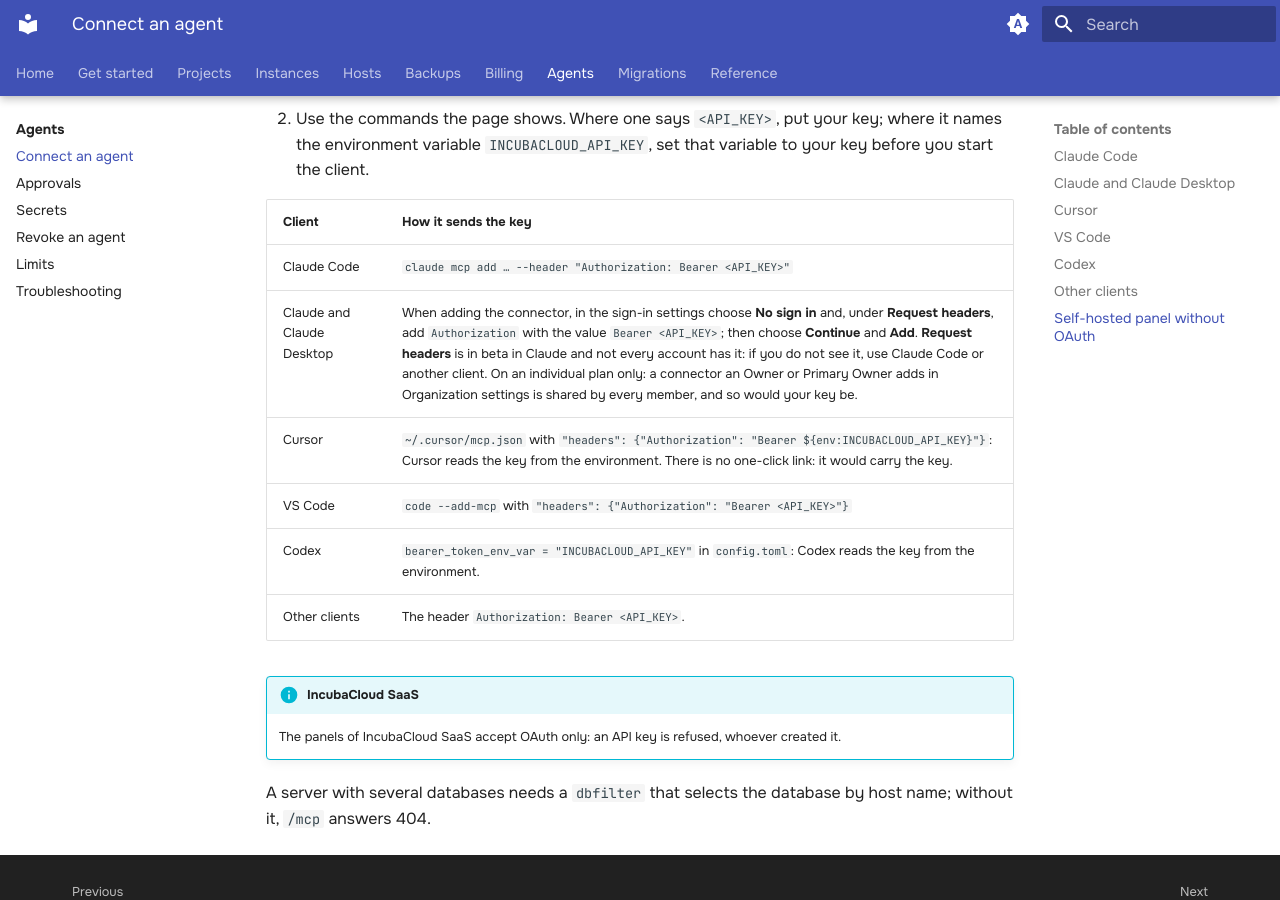
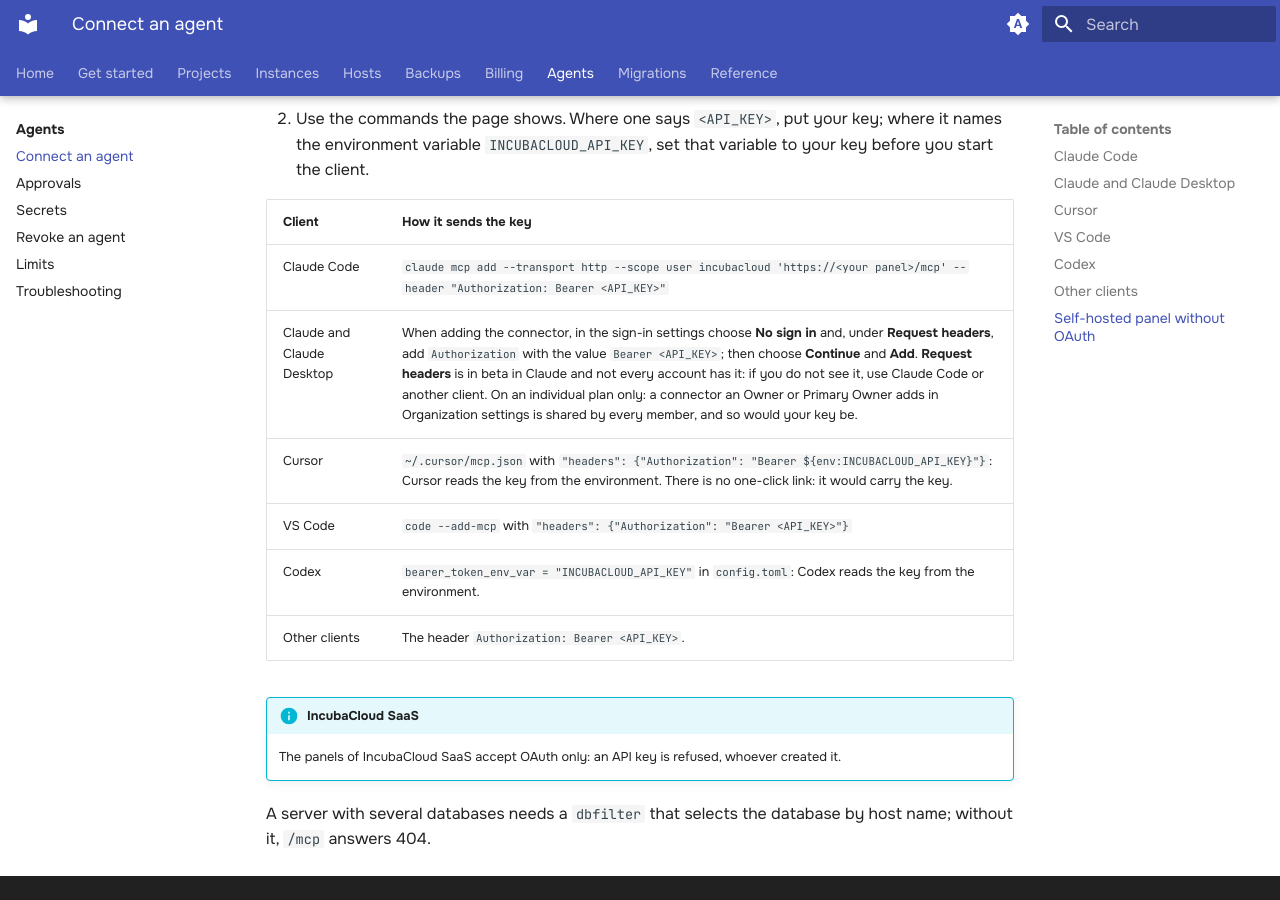
Before and after one commit to incubacloud/incubacloud, an MkDocs documentation site: the page built from docs/user/docs/agents/connect.md, in a window 1280 px wide and 900 px high, scrolled down 2281 px. Built offline with MkDocs 1.6.1 and Material for MkDocs 9.7.7, drawn with Linux system fonts in a browser that asks for light colours; plug-ins that fetch from the network failed and are left out.

Commit message:
[FIX] incubacloud_mcp: Claude Code adds the panel in the user's scope, so it is there in every folder, not only in the one it was added from

````diff
--- a/docs/user/docs/agents/connect.md
+++ b/docs/user/docs/agents/connect.md
@@ -23,7 +23,7 @@
 Run, with your panel's address:
 
 ```bash
-claude mcp add --transport http incubacloud 'https://<your panel>/mcp'
+claude mcp add --transport http --scope user incubacloud 'https://<your panel>/mcp'
 ```
 
 Then run `/mcp` in Claude Code and choose *incubacloud* to sign in.
@@ -107,7 +107,7 @@
 
 | Client | How it sends the key |
 |---|---|
-| Claude Code | `claude mcp add … --header "Authorization: Bearer <API_KEY>"` |
+| Claude Code | `claude mcp add --transport http --scope user incubacloud 'https://<your panel>/mcp' --header "Authorization: Bearer <API_KEY>"` |
 | Claude and Claude Desktop | When adding the connector, in the sign-in settings choose **No sign in** and, under **Request headers**, add `Authorization` with the value `Bearer <API_KEY>`; then choose **Continue** and **Add**. **Request headers** is in beta in Claude and not every account has it: if you do not see it, use Claude Code or another client. On an individual plan only: a connector an Owner or Primary Owner adds in Organization settings is shared by every member, and so would your key be. |
 | Cursor | `~/.cursor/mcp.json` with `"headers": {"Authorization": "Bearer ${env:INCUBACLOUD_API_KEY}"}`: Cursor reads the key from the environment. There is no one-click link: it would carry the key. |
 | VS Code | `code --add-mcp` with `"headers": {"Authorization": "Bearer <API_KEY>"}` |
````
Also changed, not shown: incubacloud_mcp/static/src/connect_agent/connect_agent_format.js (+5 -2 lines), 1 other file.
